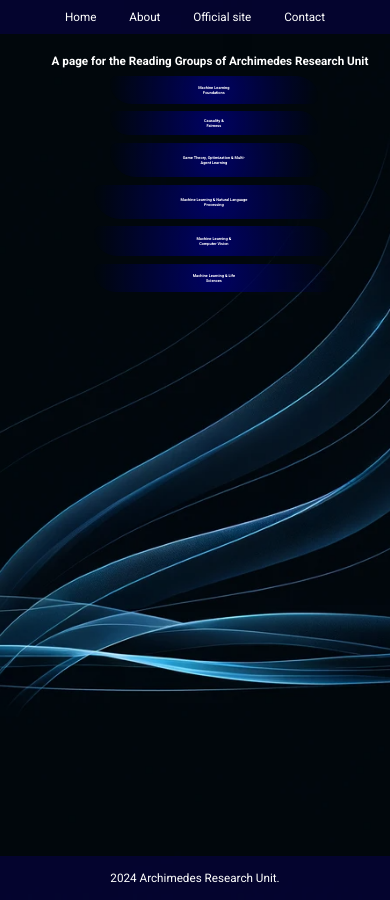
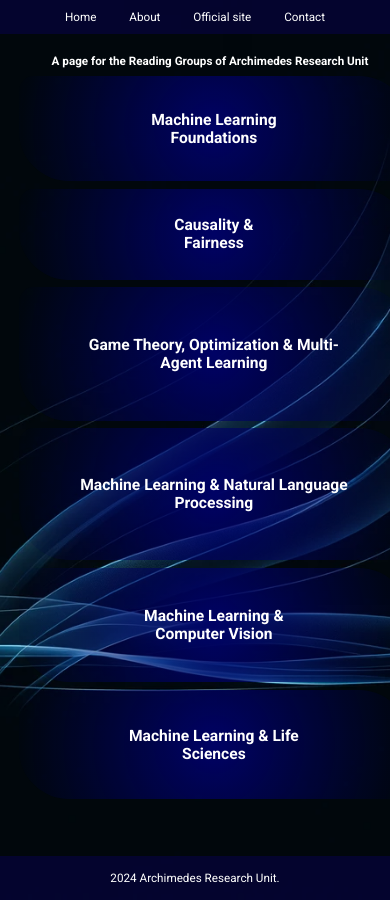
Before and after one commit to mandlos/archimedesai.github.io, a Jekyll site: the page built from index.html, in a window 390 px wide. Built offline with Jekyll 4.4.1, drawn with Linux system fonts in a browser that asks for light colours.

Commit message:
modified:   assets/css/main.css

```diff
--- a/assets/css/main.css
+++ b/assets/css/main.css
@@ -177,7 +177,7 @@
 /* Small screens */
 @media screen and (max-width: 600px) {
     h2 {
-        font-size: 2vw; /* Even larger on small screens */
+        font-size: 4vw; /* Even larger on small screens */
     }
     .gradient-container {
         width: 100%; /* Each container takes up 100% width on small screens */
@@ -191,7 +191,7 @@
 /* Minimum font size */
 @media screen and (max-width: 400px) {
     h2 {
-        font-size: 1vw; /* A fixed minimum font size for very small screens */
+        font-size: 4vw; /* A fixed minimum font size for very small screens */
     }
     .gradient-container {
         width: 100%; /* Each container takes up 100% width on small screens */
```
